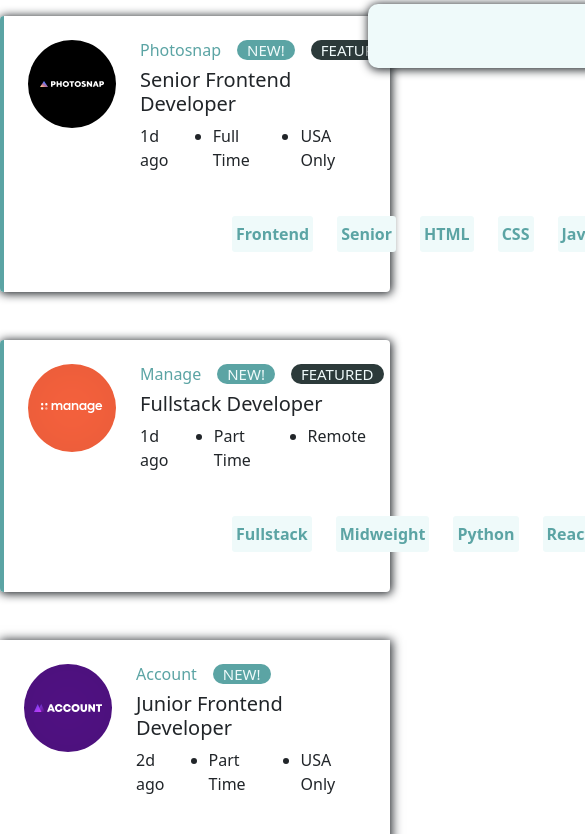
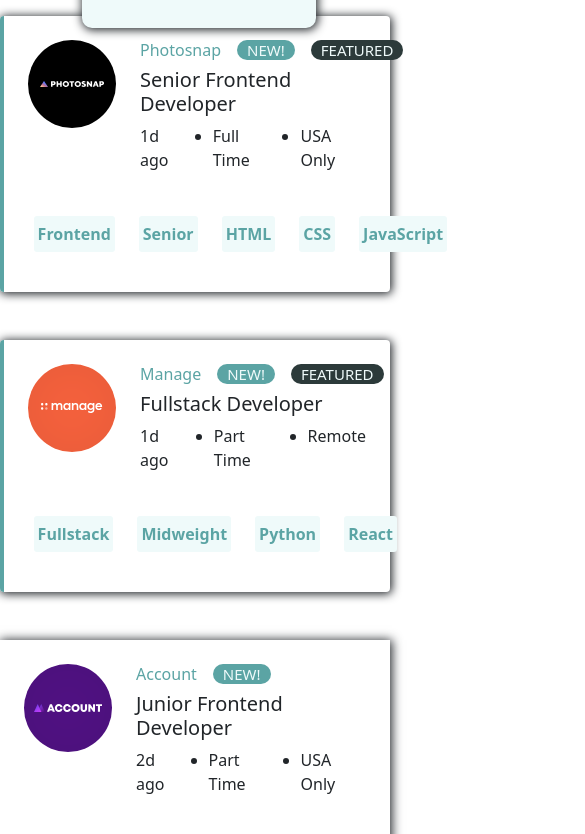
Before and after one commit to Novo1999/job-listing, a plain HTML site: page index.html in a window 390 px wide. Shown: the part 56-890 px from the top of the page, 585 px wide, since content can reach past the window. Drawn offline with nearby package versions, Linux system fonts and the light colour scheme; a web font is replaced by a local one.

Commit message:
responsive

```diff
--- a/script.js
+++ b/script.js
@@ -301,25 +301,9 @@ const stack = document.querySelectorAll('.stack .category');
 
 // console.log(uniqueArr);
 
-// filter function
-// const filter = document.querySelector('.filter');
-
-// function insertIntoFilter(item) {
-//   const newDiv = document.createElement('div');
-
-//   newDiv.innerHTML = `<div class="d-flex filter-item ms-4 gap-3">
-//   <h6 class="filter-type ms-2">${item}</h6>
-//   <button class="border-0 close">❌</button>
-//   </div>`;
-
-//   filter.append(newDiv);
-//   const filterType = document.querySelector('.filter-type');
-//   console.log(filterType.textContent);
-// }
-
 const filter = document.querySelector('.filter');
 let filterTypeText = ''; // Declare a variable outside the function block
-
+let closeBtn;
 function insertIntoFilter(item) {
   const newDiv = document.createElement('div');
 
@@ -331,15 +315,18 @@ function insertIntoFilter(item) {
   filter.append(newDiv);
   const filterType = newDiv.querySelector('.filter-type'); // Use newDiv as the context for querySelector
   filterTypeText = filterType.textContent; // Assign the textContent to the variable
-  console.log(filterTypeText);
 }
 
 // Adding and removing filter items into filter section
+let filterItem;
+
 stack.forEach(el =>
   el.addEventListener('click', e => {
     if (e.target.classList.contains('skill')) return;
     insertIntoFilter(e.target.textContent);
-    const filterItem = document.querySelectorAll('.filter-item');
+
+
+    filterItem = document.querySelectorAll('.filter-item');
 
     filterItem.forEach(item =>
       item.addEventListener('click', e => {
@@ -351,7 +338,7 @@ stack.forEach(el =>
   })
 );
 
-// Select all items
+// Select all stack items
 stack.forEach(el =>
   el.addEventListener('click', e => {
     checkFilterItems(e, el, filterTypeText);
@@ -361,6 +348,8 @@ stack.forEach(el =>
 // filter jobs
 
 function checkFilterItems(e, el, filterTypeText) {
+  closeBtn = document.querySelectorAll('.close');
+
   items.forEach(item => (item.style.display = 'none'));
   if (e.target.textContent === filterTypeText) {
     el.closest('.item').style.display = 'block';
@@ -370,14 +359,14 @@ function checkFilterItems(e, el, filterTypeText) {
       }
     });
   }
+
 }
 
-const category = document.querySelectorAll('.category');
-category.forEach(cat => {
-  // console.log(cat.textContent);
-  // console.log(cat.closest('.item'));
-});
+function closeBtnClickHandler(e) {
+  checkFilterItems(e);
+}
 
-// make an array for each job skills
+// when user clicks on close button -
+// checkFilterItems will run again
 
-// if atleast one element in the array matches with the uniqueArr, show only that arrays parent(.item)
+// Close button
--- a/style.css
+++ b/style.css
@@ -135,8 +135,26 @@
   height: 4rem;
   background-color: var(--neutral-1);
   position: absolute;
-  bottom: 45rem;
-  margin-left: 23rem;
+  bottom: 50rem;
+  margin-left: 21%;
   border-radius: 10px;
   z-index: 999;
 }
+@media screen and (max-width: 880px) {
+  .filter {
+    width: 60%;
+    height: 4rem;
+    background-color: var(--neutral-1);
+    position: absolute;
+    transition: bottom 0.3s ease;
+    bottom: 90%;
+    border-radius: 10px;
+    z-index: 999;
+  }
+}
+@media screen and (max-width: 766px) {
+  .skill {
+    position: relative;
+    right: 12.4rem;
+  }
+}
```
